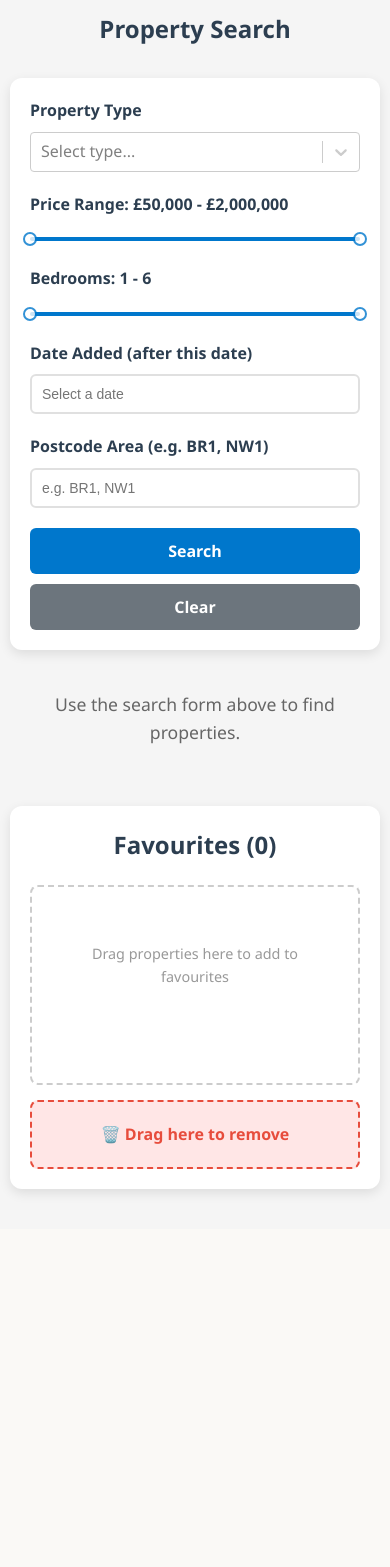
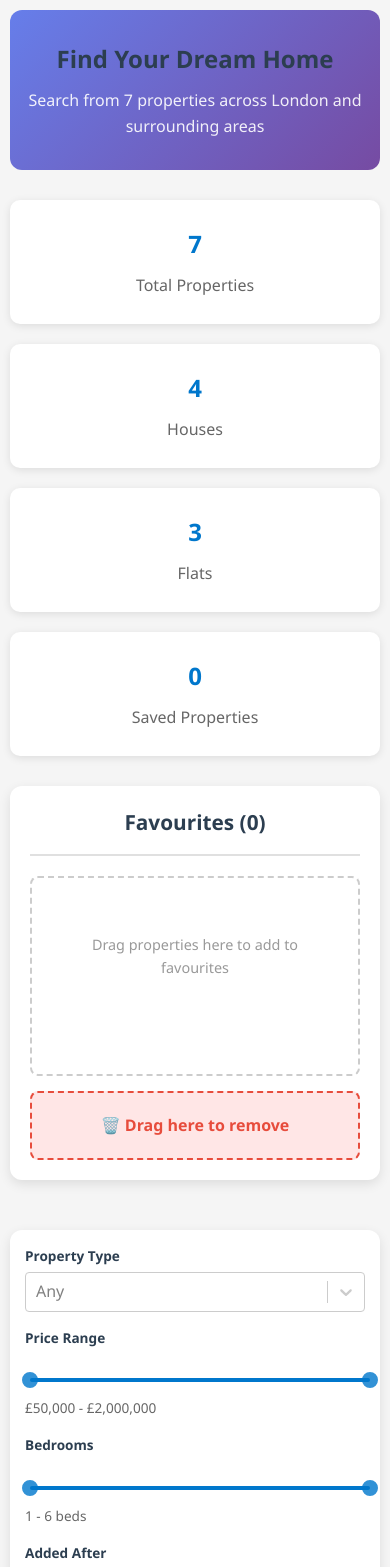
Before and after one commit to Yasasmi-u/estate-react-app, a React (Vite) app: page /#/ in a window 390 px wide. Shown: the top 1567 px of the page. Before the commit the page ends 1229 px from the top, so only its background shows below. Built offline with nearby package versions, Linux system fonts and the light colour scheme.

Commit message:
feat: add more features style: added styling to features

```diff
--- a/index.html
+++ b/index.html
@@ -4,7 +4,7 @@
     <meta charset="UTF-8" />
     <link rel="icon" type="image/svg+xml" href="/vite.svg" />
     <meta name="viewport" content="width=device-width, initial-scale=1.0" />
-    <title>estate-agent-react</title>
+    <title>estate-react-app</title>
   </head>
   <body>
     <div id="root"></div>
--- a/src/App.css
+++ b/src/App.css
@@ -44,23 +44,51 @@ body {
   flex: 1;
 }
 
-/* ===== Search Form ===== */
+/* ===== Hero Section ===== */
+.hero-section {
+  background: linear-gradient(135deg, #667eea 0%, #764ba2 100%);
+  color: white;
+  padding: 40px 20px;
+  border-radius: 12px;
+  margin-bottom: 30px;
+  text-align: center;
+}
+
+.hero-section h1 {
+  margin: 0 0 10px 0;
+  font-size: 2.5rem;
+}
+
+.hero-section p {
+  font-size: 1.2rem;
+  opacity: 0.9;
+}
+
+/* ===== Search Form - Horizontal Layout ===== */
 .search-form {
   background: white;
-  padding: 25px;
+  padding: 20px;
   border-radius: 12px;
   box-shadow: 0 4px 12px rgba(0, 0, 0, 0.1);
   margin-bottom: 30px;
 }
 
+.form-grid {
+  display: grid;
+  grid-template-columns: repeat(auto-fit, minmax(180px, 1fr));
+  gap: 15px;
+  margin-bottom: 15px;
+}
+
 .form-group {
-  margin-bottom: 20px;
+  display: flex;
+  flex-direction: column;
 }
 
 .form-group label {
-  display: block;
-  margin-bottom: 8px;
+  margin-bottom: 5px;
   font-weight: 600;
+  font-size: 0.85rem;
   color: #2c3e50;
 }
 
@@ -78,16 +106,40 @@ body {
   border-color: #0077cc;
 }
 
+/* Slider styling */
+.slider-container {
+  padding-top: 10px;
+}
+
 .rc-slider {
-  margin: 15px 0;
+  margin: 10px 5px;
 }
 
 .rc-slider-track {
   background-color: #0077cc;
+  height: 4px;
+}
+
+.rc-slider-rail {
+  height: 4px;
 }
 
 .rc-slider-handle {
   border-color: #0077cc;
+  background-color: #0077cc;
+  width: 16px;
+  height: 16px;
+  margin-top: -6px;
+}
+
+.rc-slider-handle:hover {
+  border-color: #005fa3;
+}
+
+.slider-value {
+  font-size: 0.85rem;
+  color: #666;
+  margin-top: 5px;
 }
 
 .react-datepicker-wrapper {
@@ -105,18 +157,18 @@ body {
 .form-actions {
   display: flex;
   gap: 10px;
-  margin-top: 20px;
+  justify-content: flex-end;
 }
 
 .form-actions button {
-  flex: 1;
-  padding: 12px 24px;
+  padding: 12px 30px;
   font-size: 16px;
   font-weight: 600;
   border: none;
   border-radius: 6px;
   cursor: pointer;
   transition: all 0.3s;
+  min-width: 120px;
 }
 
 .form-actions button[type="submit"] {
@@ -138,12 +190,78 @@ body {
   background-color: #5a6268;
 }
 
+/* ===== Stats Section ===== */
+.stats-section {
+  display: grid;
+  grid-template-columns: repeat(auto-fit, minmax(200px, 1fr));
+  gap: 20px;
+  margin-bottom: 30px;
+}
+
+.stat-card {
+  background: white;
+  padding: 25px;
+  border-radius: 10px;
+  box-shadow: 0 2px 8px rgba(0, 0, 0, 0.1);
+  text-align: center;
+}
+
+.stat-card h3 {
+  font-size: 2rem;
+  color: #0077cc;
+  margin: 0 0 10px 0;
+}
+
+.stat-card p {
+  color: #666;
+  margin: 0;
+}
+
+/* ===== Results Header ===== */
+.results-header {
+  display: flex;
+  justify-content: space-between;
+  align-items: center;
+  margin-bottom: 20px;
+  padding: 15px 0;
+  border-bottom: 2px solid #e0e0e0;
+}
+
+.results-count {
+  font-size: 1.1rem;
+  font-weight: 600;
+  color: #2c3e50;
+}
+
+.sort-options select {
+  padding: 8px 15px;
+  border: 2px solid #e0e0e0;
+  border-radius: 6px;
+  font-size: 14px;
+  cursor: pointer;
+}
+
 /* ===== Hint Messages ===== */
 .hint {
   text-align: center;
+  background: white;
+  padding: 60px 40px;
+  border-radius: 12px;
+  box-shadow: 0 2px 8px rgba(0, 0, 0, 0.1);
+  margin: 30px 0;
+}
+
+.hint h3 {
+  font-size: 1.5rem;
+  color: #2c3e50;
+  margin: 0 0 15px 0;
+}
+
+.hint p {
   color: #666;
   font-size: 1.1rem;
-  margin: 40px 0;
+  margin: 0;
+  line-height: 1.6;
 }
 
 /* ===== Properties Grid ===== */
@@ -159,24 +277,50 @@ body {
   background: white;
   border-radius: 12px;
   overflow: hidden;
-  box-shadow: 0 6px 15px rgba(0, 0, 0, 0.1);
-  transition: transform 0.3s ease, box-shadow 0.3s ease;
+  box-shadow: 0 4px 12px rgba(0, 0, 0, 0.08);
+  transition: all 0.3s ease;
   cursor: move;
+  position: relative;
+}
+
+.property-card::before {
+  content: '';
+  position: absolute;
+  top: 0;
+  left: 0;
+  right: 0;
+  bottom: 0;
+  background: linear-gradient(135deg, rgba(102, 126, 234, 0.1) 0%, rgba(118, 75, 162, 0.1) 100%);
+  opacity: 0;
+  transition: opacity 0.3s ease;
+  pointer-events: none;
+  z-index: 1;
+}
+
+.property-card:hover::before {
+  opacity: 1;
 }
 
 .property-card:hover {
   transform: translateY(-8px);
-  box-shadow: 0 12px 24px rgba(0, 0, 0, 0.15);
+  box-shadow: 0 12px 28px rgba(0, 0, 0, 0.15);
 }
 
 .property-image {
   width: 100%;
   height: 220px;
   object-fit: cover;
+  transition: transform 0.3s ease;
+}
+
+.property-card:hover .property-image {
+  transform: scale(1.05);
 }
 
 .property-info {
   padding: 20px;
+  position: relative;
+  z-index: 2;
 }
 
 .property-info h2 {
@@ -187,7 +331,7 @@ body {
 
 .price {
   font-weight: bold;
-  font-size: 1.3rem;
+  font-size: 1.4rem;
   color: #0077cc;
   margin: 10px 0;
 }
@@ -196,6 +340,13 @@ body {
   font-size: 0.95rem;
   color: #666;
   margin: 8px 0;
+  display: flex;
+  align-items: center;
+  gap: 5px;
+}
+
+.location::before {
+  content: "📍";
 }
 
 .description {
@@ -215,37 +366,39 @@ body {
 .details-link {
   display: inline-block;
   text-align: center;
-  padding: 10px;
+  padding: 12px;
   background-color: #0077cc;
   color: white;
   text-decoration: none;
   font-weight: 600;
   border-radius: 6px;
-  transition: background-color 0.3s;
+  transition: all 0.3s;
 }
 
 .details-link:hover {
   background-color: #005fa3;
+  transform: translateX(5px);
 }
 
 .favourite-btn {
-  padding: 10px;
+  padding: 12px;
   background-color: #e74c3c;
   color: white;
   border: none;
   border-radius: 6px;
   font-weight: 600;
   cursor: pointer;
-  transition: background-color 0.3s;
+  transition: all 0.3s;
 }
 
 .favourite-btn:hover {
   background-color: #c0392b;
+  transform: scale(1.05);
 }
 
 /* ===== Favourites Sidebar ===== */
 .favourites-sidebar {
-  width: 300px;
+  width: 320px;
   background: white;
   border-radius: 12px;
   padding: 20px;
@@ -257,9 +410,12 @@ body {
 }
 
 .favourites-sidebar h2 {
-  margin-bottom: 20px;
+  margin: 0 0 20px 0;
   color: #2c3e50;
   text-align: center;
+  font-size: 1.3rem;
+  padding-bottom: 15px;
+  border-bottom: 2px solid #e0e0e0;
 }
 
 .favourites-drop-zone {
@@ -268,6 +424,12 @@ body {
   border-radius: 8px;
   padding: 15px;
   margin-bottom: 15px;
+  transition: all 0.3s ease;
+}
+
+.favourites-drop-zone:hover {
+  border-color: #0077cc;
+  background-color: #f0f8ff;
 }
 
 .empty-message {
@@ -275,6 +437,7 @@ body {
   color: #999;
   padding: 40px 10px;
   font-size: 0.9rem;
+  line-height: 1.6;
 }
 
 .favourites-list {
@@ -282,27 +445,32 @@ body {
 }
 
 .favourite-item {
-  background: #f8f9fa;
+  background: linear-gradient(135deg, #667eea15 0%, #764ba215 100%);
   border-radius: 8px;
   padding: 15px;
-  margin-bottom: 10px;
+  margin-bottom: 12px;
   cursor: move;
-  transition: background-color 0.3s;
+  transition: all 0.3s;
   position: relative;
+  border: 2px solid transparent;
 }
 
 .favourite-item:hover {
-  background: #e9ecef;
+  background: linear-gradient(135deg, #667eea25 0%, #764ba225 100%);
+  border-color: #667eea;
+  transform: translateX(-5px);
 }
 
 .favourite-item a {
   text-decoration: none;
   color: inherit;
+  display: block;
+  padding-right: 30px;
 }
 
 .favourite-item h3 {
   margin: 0 0 8px;
-  font-size: 1.1rem;
+  font-size: 1rem;
   color: #2c3e50;
 }
 
@@ -310,31 +478,44 @@ body {
   font-weight: bold;
   color: #0077cc;
   margin: 5px 0;
+  font-size: 0.95rem;
 }
 
 .fav-location {
-  font-size: 0.85rem;
+  font-size: 0.8rem;
   color: #666;
+  display: flex;
+  align-items: center;
+  gap: 3px;
+}
+
+.fav-location::before {
+  content: "📍";
+  font-size: 0.7rem;
 }
 
 .remove-btn {
   position: absolute;
-  top: 10px;
-  right: 10px;
+  top: 12px;
+  right: 12px;
   background: #e74c3c;
   color: white;
   border: none;
-  width: 25px;
-  height: 25px;
+  width: 28px;
+  height: 28px;
   border-radius: 50%;
   cursor: pointer;
-  font-size: 14px;
+  font-size: 16px;
   line-height: 1;
-  transition: background-color 0.3s;
+  transition: all 0.3s;
+  display: flex;
+  align-items: center;
+  justify-content: center;
 }
 
 .remove-btn:hover {
   background-color: #c0392b;
+  transform: rotate(90deg) scale(1.1);
 }
 
 .clear-btn {
@@ -347,11 +528,12 @@ body {
   font-weight: 600;
   cursor: pointer;
   margin-bottom: 15px;
-  transition: background-color 0.3s;
+  transition: all 0.3s;
 }
 
 .clear-btn:hover {
   background-color: #5a6268;
+  transform: translateY(-2px);
 }
 
 .drag-to-remove {
@@ -362,6 +544,12 @@ body {
   border-radius: 8px;
   color: #e74c3c;
   font-weight: 600;
+  transition: all 0.3s ease;
+}
+
+.drag-to-remove:hover {
+  background: #ffcccc;
+  border-color: #c0392b;
 }
 
 /* ===== Property Page ===== */
@@ -505,6 +693,7 @@ body {
     position: static;
     max-height: none;
     margin-bottom: 30px;
+    order: -1; /* Show favourites at top on mobile */
   }
 
   .properties-grid {
@@ -515,6 +704,14 @@ body {
   .search-page h1 {
     font-size: 2rem;
   }
+
+  .form-grid {
+    grid-template-columns: repeat(2, 1fr);
+  }
+
+  .stats-section {
+    grid-template-columns: repeat(2, 1fr);
+  }
 }
 
 /* Mobile devices */
@@ -523,8 +720,32 @@ body {
     padding: 10px;
   }
 
+  .hero-section {
+    padding: 30px 15px;
+  }
+
+  .hero-section h1 {
+    font-size: 1.8rem;
+  }
+
+  .hero-section p {
+    font-size: 1rem;
+  }
+
   .search-form {
-    padding: 20px;
+    padding: 15px;
+  }
+
+  .form-grid {
+    grid-template-columns: 1fr;
+  }
+
+  .form-actions {
+    flex-direction: column;
+  }
+
+  .form-actions button {
+    width: 100%;
   }
 
   .properties-grid {
@@ -544,22 +765,36 @@ body {
     font-size: 1.5rem;
   }
 
-  .form-actions {
-    flex-direction: column;
+  .property-page {
+    padding: 20px;
   }
 
-  .form-actions button {
+  .stats-section {
+    grid-template-columns: 1fr;
+  }
+
+  .results-header {
+    flex-direction: column;
+    gap: 10px;
+    align-items: flex-start;
+  }
+
+  .sort-options {
     width: 100%;
   }
 
-  .property-page {
-    padding: 20px;
+  .sort-options select {
+    width: 100%;
   }
 }
 
 /* Small mobile devices */
 @media (max-width: 480px) {
   .search-page h1 {
+    font-size: 1.5rem;
+  }
+
+  .hero-section h1 {
     font-size: 1.5rem;
   }
 
@@ -578,4 +813,8 @@ body {
   .price {
     font-size: 1.1rem;
   }
+
+  .stat-card h3 {
+    font-size: 1.5rem;
+  }
 }
--- a/src/components/PropertyCard.jsx
+++ b/src/components/PropertyCard.jsx
@@ -1,4 +1,5 @@
 // src/components/PropertyCard.jsx
+import React, { useState } from "react";
 import { Link } from "react-router-dom";
 import PropTypes from "prop-types";
 import DOMPurify from "dompurify";
--- a/src/components/SearchForm.jsx
+++ b/src/components/SearchForm.jsx
@@ -1,5 +1,4 @@
-// SearchForm.jsx
-import React, { useState } from "react";
+import { useState } from "react";
 import DatePicker from "react-datepicker";
 import Select from "react-select";
 import Slider from "rc-slider";
@@ -32,15 +31,15 @@ const SearchForm = ({ onSearch }) => {
 
   const handleReset = () => {
     setType(null);
-    setBedrooms([1,6]);
-    setPrice([50000,2000000]);
+    setBedrooms([1, 6]);
+    setPrice([50000, 2000000]);
     setDateAdded(null);
     setPostcode("");
-  }
+  };
 
   return (
     <form onSubmit={handleSearch} className="search-form">
-      {/* Property Type */}
+      <div className="form-grid">
         <div className="form-group">
           <label htmlFor="type-select">Property Type</label>
           <Select
@@ -48,17 +47,14 @@ const SearchForm = ({ onSearch }) => {
             options={typeOptions}
             value={type}
             onChange={(selected) => setType(selected)}
-          placeholder="Select type..."
-          aria-label="Select property type"
+            placeholder="Any"
             isClearable
           />
         </div>
 
-      {/* Price Range */}
         <div className="form-group">
-        <label htmlFor="price-slider">
-          Price Range: £{price[0].toLocaleString()} - £{price[1].toLocaleString()}
-        </label>
+          <label htmlFor="price-slider">Price Range</label>
+          <div className="slider-container">
             <Slider
               id="price-slider"
               range
@@ -67,15 +63,16 @@ const SearchForm = ({ onSearch }) => {
               step={10000}
               value={price}
               onChange={(val) => setPrice(val)}
-          aria-label="Select price range"
             />
+            <div className="slider-value">
+              £{price[0].toLocaleString()} - £{price[1].toLocaleString()}
+            </div>
+          </div>
         </div>
 
-      {/* Bedrooms */}
         <div className="form-group">
-        <label htmlFor="bedrooms-slider">
-          Bedrooms: {bedrooms[0]} - {bedrooms[1]}
-        </label>
+          <label htmlFor="bedrooms-slider">Bedrooms</label>
+          <div className="slider-container">
             <Slider
               id="bedrooms-slider"
               range
@@ -83,47 +80,43 @@ const SearchForm = ({ onSearch }) => {
               max={6}
               value={bedrooms}
               onChange={(val) => setBedrooms(val)}
-          aria-label="Select number of bedrooms"
             />
+            <div className="slider-value">
+              {bedrooms[0]} - {bedrooms[1]} beds
+            </div>
+          </div>
         </div>
 
-      {/* Date Added */}
         <div className="form-group">
-        <label htmlFor="date-picker">Date Added (after this date)</label>
+          <label htmlFor="date-picker">Added After</label>
           <DatePicker
             id="date-picker"
             selected={dateAdded}
             onChange={(date) => setDateAdded(date)}
-          placeholderText="Select a date"
-          aria-label="Select date added"
+            placeholderText="Any date"
             dateFormat="dd/MM/yyyy"
             isClearable
           />
         </div>
 
-      {/* Postcode */}
         <div className="form-group">
-        <label htmlFor="postcode-input">Postcode Area (e.g. BR1, NW1)</label>
+          <label htmlFor="postcode-input">Postcode Area</label>
           <input
             id="postcode-input"
             type="text"
             value={postcode}
             onChange={(e) => setPostcode(e.target.value.toUpperCase())}
             placeholder="e.g. BR1, NW1"
-          aria-label="Enter postcode area"
           />
+        </div>
       </div>
 
       <div className="form-actions">
-        <button type="submit" aria-label="Search Properties">
-          Search
+        <button type="button" onClick={handleReset}>
+          Clear
         </button>
-        <button
-          type="button"
-          onClick={handleReset}
-          aria-label="Clear Search Form"
-        >
-          Clear
+        <button type="submit">
+          Search Properties
         </button>
       </div>
     </form>
--- a/src/components/SearchPage.jsx
+++ b/src/components/SearchPage.jsx
@@ -1,4 +1,4 @@
-// src/components/SearchPage.jsx
+// src/pages/SearchPage.jsx
 import { useState } from "react";
 import SearchForm from "../components/SearchForm";
 import PropertyCard from "../components/PropertyCard";
@@ -53,8 +53,6 @@ function SearchPage({
     if (postcode && postcode.trim() !== "") {
       const sanitizedPostcode = DOMPurify.sanitize(postcode.trim().toUpperCase());
       results = results.filter((p) => {
-        const propertyPostcode = p.location.split(" ").pop().split("")[0] +
-                                 p.location.split(" ").pop().match(/\d+/)?.[0] || "";
         // Extract postcode area from location (e.g., "BR5" from "Orpington BR5")
         const postcodeMatch = p.location.match(/([A-Z]{1,2}\d{1,2})/);
         if (postcodeMatch) {
@@ -79,20 +77,66 @@ function SearchPage({
 
   return (
     <div className="search-page">
-      <h1>Property Search</h1>
+      {/* Hero Section */}
+      <div className="hero-section">
+        <h1>Find Your Dream Home</h1>
+        <p>Search from {properties.length} properties across London and surrounding areas</p>
+      </div>
+
+      {/* Stats Section */}
+      <div className="stats-section">
+        <div className="stat-card">
+          <h3>{properties.length}</h3>
+          <p>Total Properties</p>
+        </div>
+        <div className="stat-card">
+          <h3>{properties.filter(p => p.type === "House").length}</h3>
+          <p>Houses</p>
+        </div>
+        <div className="stat-card">
+          <h3>{properties.filter(p => p.type === "Flat").length}</h3>
+          <p>Flats</p>
+        </div>
+        <div className="stat-card">
+          <h3>{favourites.length}</h3>
+          <p>Saved Properties</p>
+        </div>
+      </div>
 
       <div className="main-content">
         <div className="search-section">
           <SearchForm onSearch={handleSearch} />
 
           {!hasSearched && (
-            <p className="hint">Use the search form above to find properties.</p>
+            <div className="hint">
+              <h3>🏠 Welcome to Your Property Search</h3>
+              <p>Use the search form above to find your perfect home. Filter by type, price, bedrooms, location and more!</p>
+            </div>
           )}
 
-          {hasSearched && filteredProperties.length === 0 && (
-            <p className="hint">No properties match your search criteria.</p>
-          )}
+          {hasSearched && (
+            <>
+              <div className="results-header">
+                <div className="results-count">
+                  {filteredProperties.length} {filteredProperties.length === 1 ? 'property' : 'properties'} found
+                </div>
+                <div className="sort-options">
+                  <select defaultValue="featured">
+                    <option value="featured">Featured</option>
+                    <option value="price-low">Price: Low to High</option>
+                    <option value="price-high">Price: High to Low</option>
+                    <option value="bedrooms">Most Bedrooms</option>
+                    <option value="newest">Newest First</option>
+                  </select>
+                </div>
+              </div>
 
+              {filteredProperties.length === 0 ? (
+                <div className="hint">
+                  <h3>😕 No properties found</h3>
+                  <p>Try adjusting your search criteria to see more results.</p>
+                </div>
+              ) : (
                 <div className="properties-grid">
                   {filteredProperties.map((property) => (
                     <div
@@ -107,6 +151,9 @@ function SearchPage({
                     </div>
                   ))}
                 </div>
+              )}
+            </>
+          )}
         </div>
 
         <FavouritesList
--- a/src/index.css
+++ b/src/index.css
@@ -1,38 +1,19 @@
-:root {
-  font-family: system-ui, Avenir, Helvetica, Arial, sans-serif;
-  line-height: 1.5;
-  font-weight: 400;
+* {
+  margin: 0;
+  padding: 0;
+  box-sizing: border-box;
+}
 
-  background-color: #faf9f6;
-  color: #2f2f2f;
-
-  font-synthesis: none;
-  text-rendering: optimizeLegibility;
+body {
+  margin: 0;
+  font-family: -apple-system, BlinkMacSystemFont, 'Segoe UI', 'Roboto', 'Oxygen',
+    'Ubuntu', 'Cantarell', 'Fira Sans', 'Droid Sans', 'Helvetica Neue',
+    sans-serif;
   -webkit-font-smoothing: antialiased;
   -moz-osx-font-smoothing: grayscale;
 }
 
-body {
-  margin: 0;
-  min-width: 320px;
-  min-height: 100vh;
-  background-color: #faf9f6;
+code {
+  font-family: source-code-pro, Menlo, Monaco, Consolas, 'Courier New',
+    monospace;
 }
-
-a {
-  color: inherit;
-  text-decoration: underline;
-}
-
-a:hover {
-  opacity: 0.85;
-}
-
-button {
-  font-family: inherit;
-  background-color: #ffffff;
-  color: inherit;
-  border: 1px solid #ddd;
-  border-radius: 8px;
-  cursor: pointer;
-}
```
Also changed, not shown: src/main.jsx (+8 -6 lines), 1 other file (tests, documents, lock files or other folders). Lines whose indentation alone changed are shown as unchanged.
